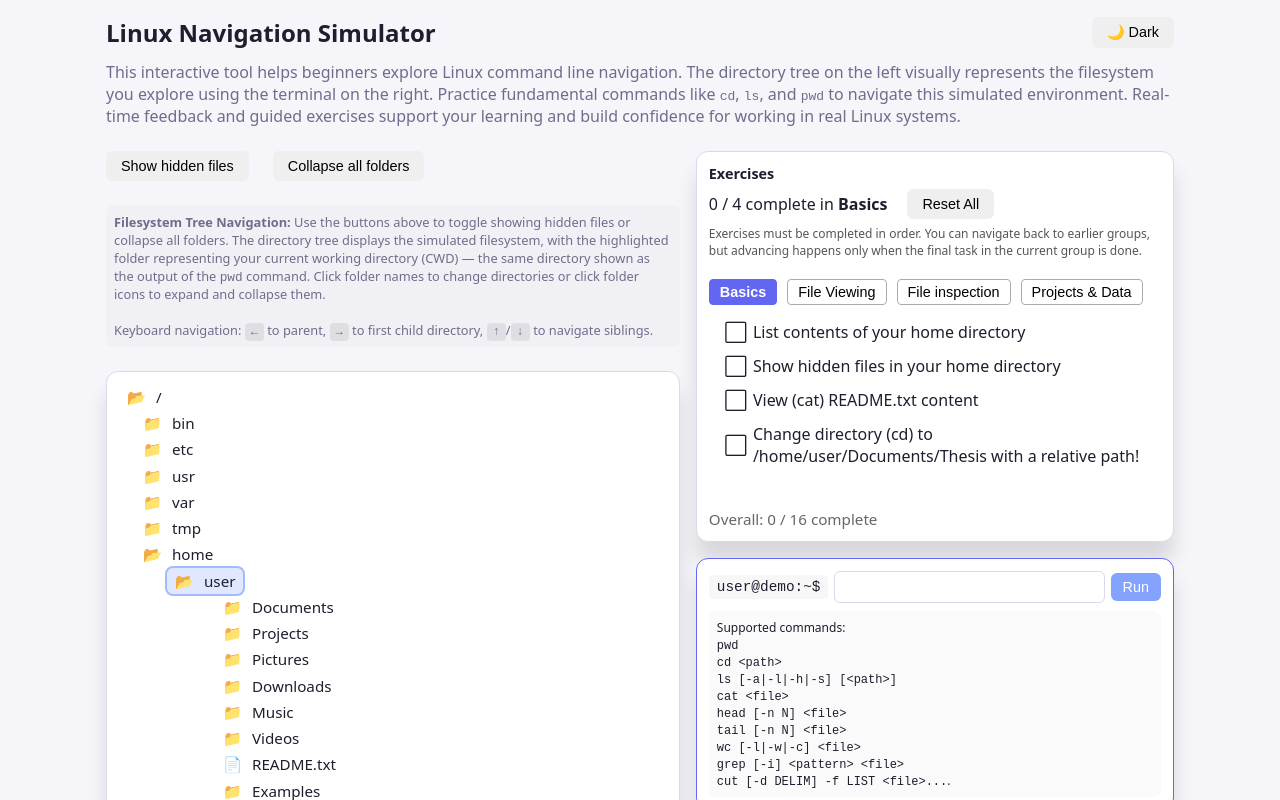
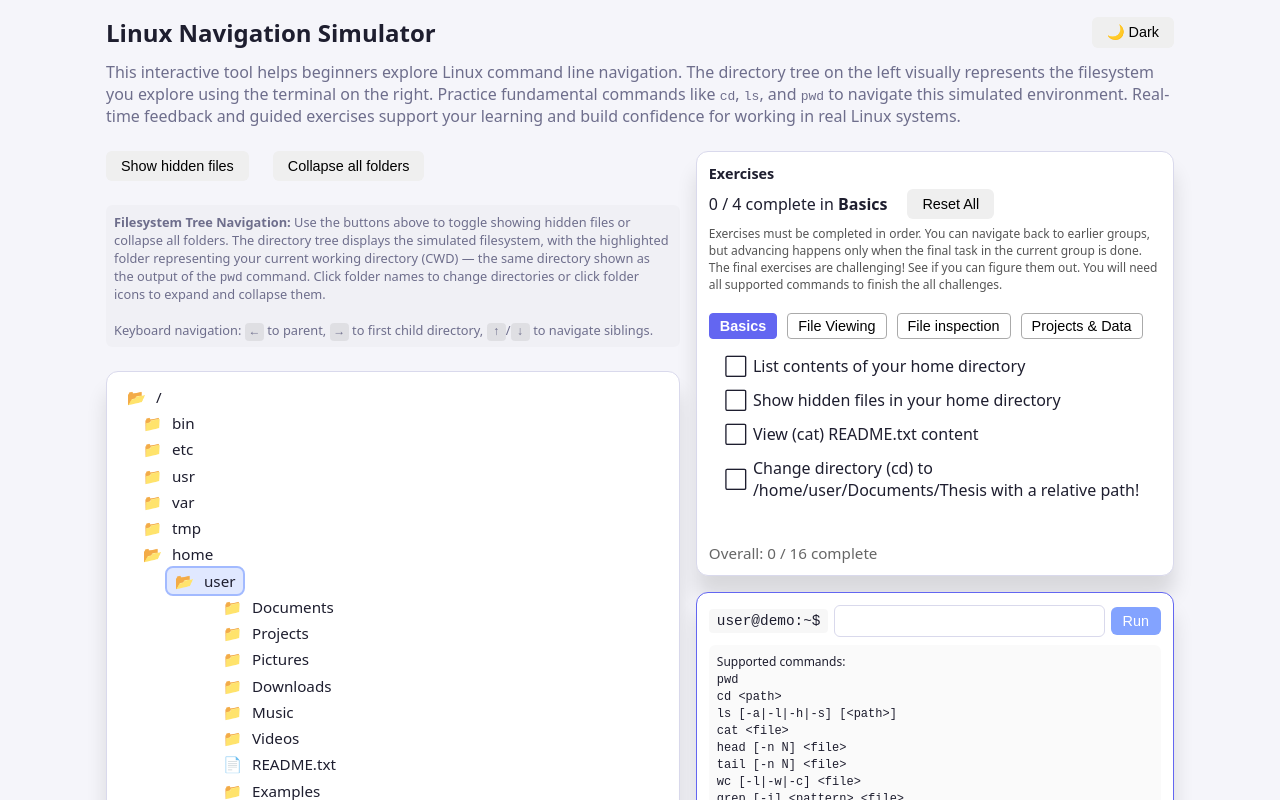
Before and after one commit to lauralwd/linux_simulator, a React (Vite) app: page / in a window 1280 px wide. Shown: the top 800 px of the page. Built offline with nearby package versions, Linux system fonts and the light colour scheme.

Commit message:
improve exercise instruction

```diff
--- a/src/App.tsx
+++ b/src/App.tsx
@@ -1265,7 +1265,11 @@ const App: React.FC = () => {
                   color: "#555"
                 }}
               >
-                Exercises must be completed in order. You can navigate back to earlier groups, but advancing happens only when the final task in the current group is done.
+                Exercises must be completed in order.
+                You can navigate back to earlier groups, but advancing happens only when the final task in the current group is done.
+                The final exercises are challenging!
+                See if you can figure them out.
+                You will need all supported commands to finish the all challenges.
               </div>
               {/* Tab buttons */}
               <div style={{ marginTop: 10, marginBottom: 4, display: "flex", gap: 6 }}>
```
